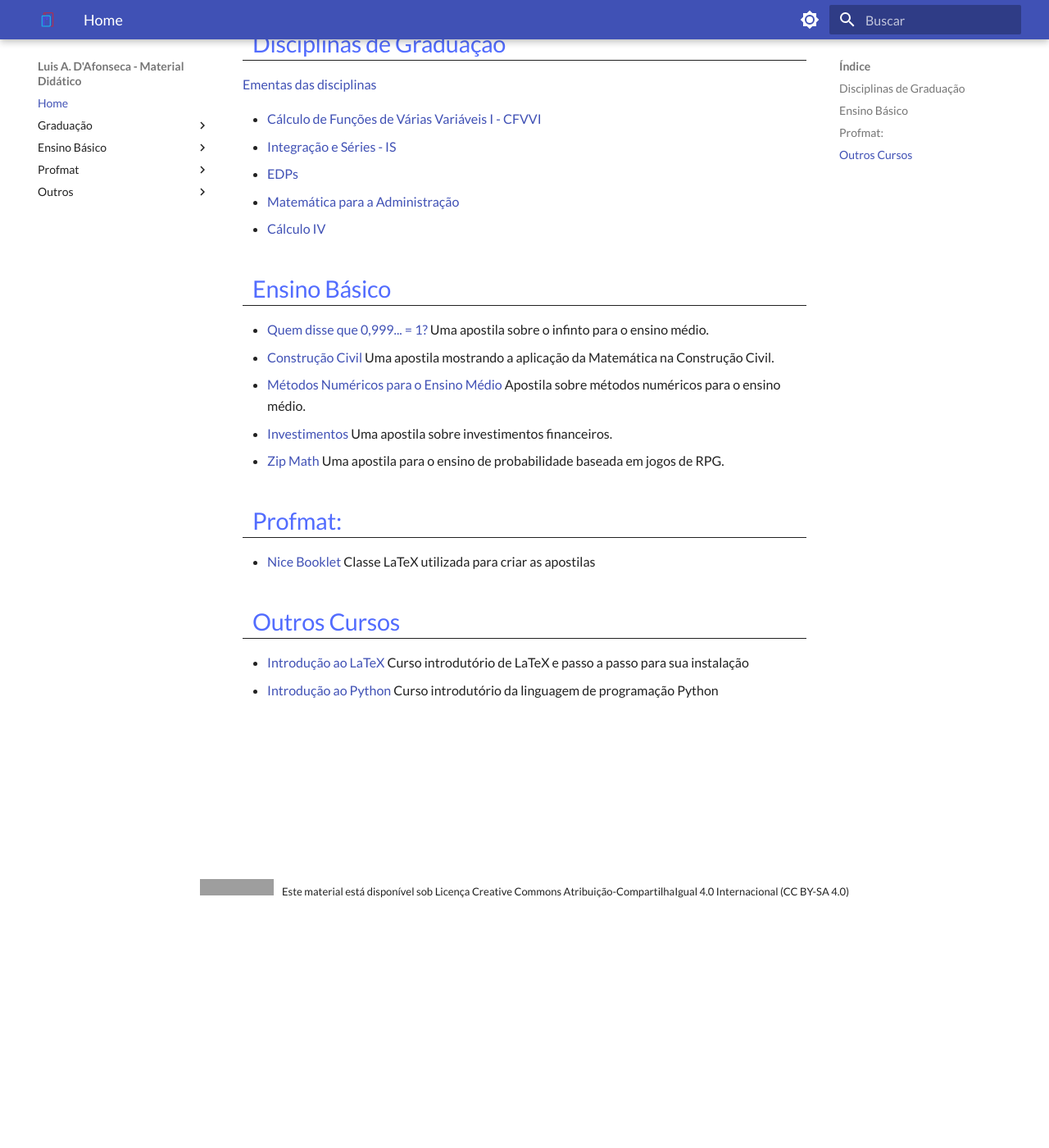
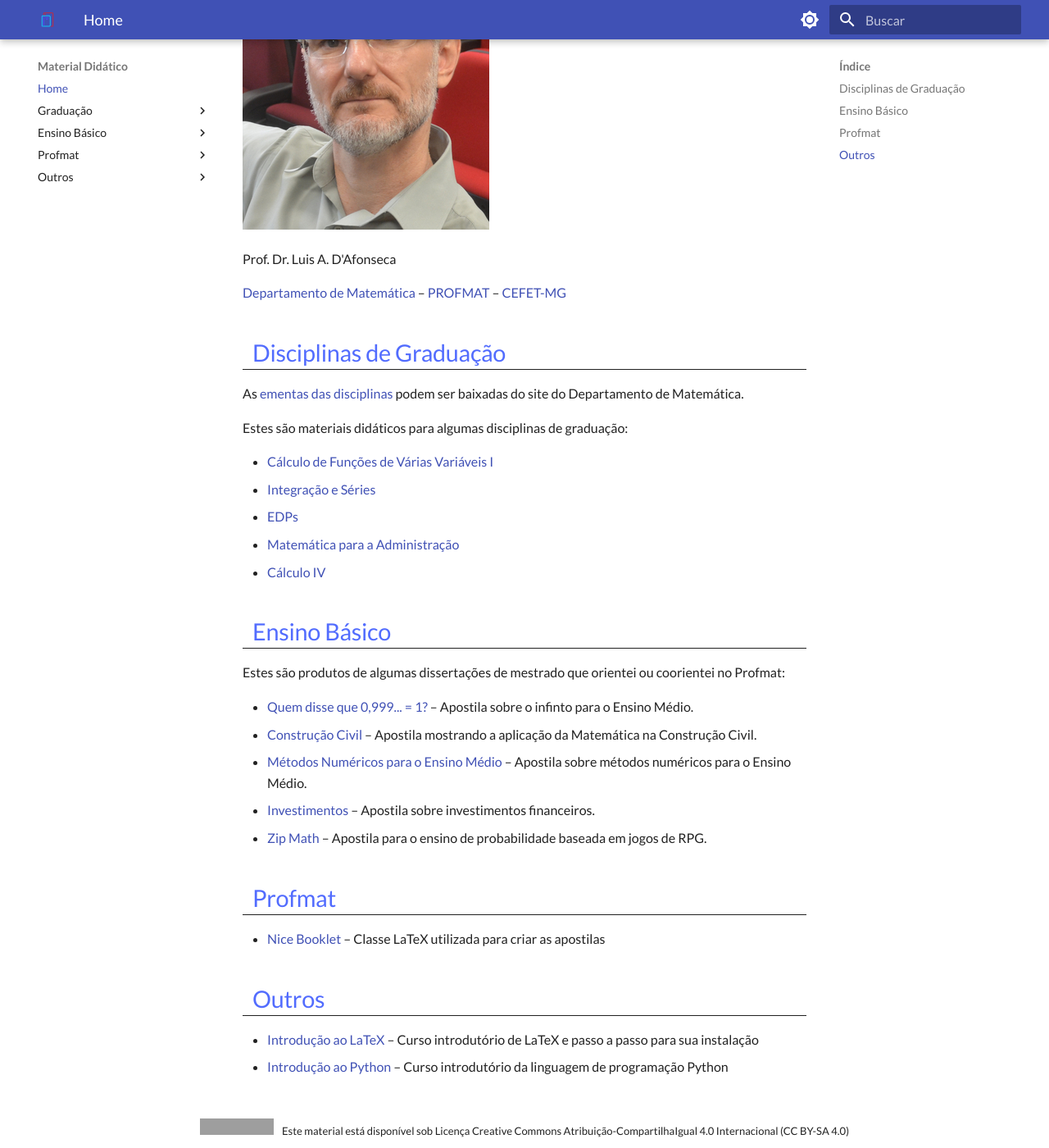
Before and after one commit to material-didatico/material-didatico.github.io, an MkDocs documentation site: the page built from docs/index.md, in a window 1280 px wide and 1400 px high, scrolled down 292 px. Shown: the whole window at 82% size. Built offline with MkDocs 1.6.1 and Material for MkDocs 9.7.7, drawn with Linux system fonts in a browser that asks for light colours; some of the changed text lies outside the part shown; grey boxes are pictures that could not be loaded.

Commit message:
Update bib files

```diff
--- a/docs/index.md
+++ b/docs/index.md
@@ -1,33 +1,41 @@
 # Material Didático
+
+![Luis](img/foto.jpg)
 
 Prof. Dr. Luis A. D'Afonseca
 
-[CEFET-MG](https://www.cefetmg.br/home) -
-[Departamento de Matemática](https://www.dm.cefetmg.br)
+[Departamento de Matemática](https://www.dm.cefetmg.br) –
+[PROFMAT](https://www.profmat.cefetmg.br) –
+[CEFET-MG](https://www.cefetmg.br/home)
 
 ## Disciplinas de Graduação
 
-[Ementas das disciplinas](https://www.dm.cefetmg.br/ensino/disciplinas/disciplinas-do-nucleo-de-matematica-grad)
+As [ementas das disciplinas](https://www.dm.cefetmg.br/ensino/disciplinas/disciplinas-do-nucleo-de-matematica-grad)
+podem ser baixadas do site do Departamento de Matemática.
 
-- [Cálculo de Funções de Várias Variáveis I - CFVVI](pages/cfvv1/index.md)
-- [Integração e Séries - IS](pages/is/index.md)
+Estes são materiais didáticos para algumas disciplinas de graduação:
+
+- [Cálculo de Funções de Várias Variáveis I](pages/cfvv1/index.md)
+- [Integração e Séries](pages/is/index.md)
 - [EDPs](pages/edp/index.md)
 - [Matemática para a Administração](pages/administracao/index.md)
 - [Cálculo IV](pages/calculo_4/index.md)
 
 ## Ensino Básico
 
-- [Quem disse que 0,999... = 1?](pages/infinito/index.md) Uma apostila sobre o infinto para o ensino médio.
-- [Construção Civil](pages/civil/index.md) Uma apostila mostrando a aplicação da Matemática na Construção Civil.
-- [Métodos Numéricos para o Ensino Médio](pages/met_num_medio/index.md) Apostila sobre métodos numéricos para o ensino médio.
-- [Investimentos](pages/investimentos/index.md) Uma apostila sobre investimentos financeiros.
-- [Zip Math](pages/zip_math/index.md) Uma apostila para o ensino de probabilidade baseada em jogos de RPG.
+Estes são produtos de algumas dissertações de mestrado que orientei ou coorientei no Profmat:
 
-## Profmat:
+- [Quem disse que 0,999... = 1?](pages/infinito/index.md)               – Apostila sobre o infinto para o Ensino Médio.
+- [Construção Civil](pages/civil/index.md)                              – Apostila mostrando a aplicação da Matemática na Construção Civil.
+- [Métodos Numéricos para o Ensino Médio](pages/met_num_medio/index.md) – Apostila sobre métodos numéricos para o Ensino Médio.
+- [Investimentos](pages/investimentos/index.md)                         – Apostila sobre investimentos financeiros.
+- [Zip Math](pages/zip_math/index.md)                                   – Apostila para o ensino de probabilidade baseada em jogos de RPG.
 
-- [Nice Booklet](pages/booklet/index.md) Classe LaTeX utilizada para criar as apostilas
+## Profmat
 
-## Outros Cursos
+- [Nice Booklet](pages/booklet/index.md) – Classe LaTeX utilizada para criar as apostilas
 
-- [Introdução ao LaTeX](pages/latex/latex.md) Curso introdutório de LaTeX e passo a passo para sua instalação
-- [Introdução ao Python](pages/python/index.md) Curso introdutório da linguagem de programação Python
+## Outros
+
+- [Introdução ao LaTeX](pages/latex/latex.md)   – Curso introdutório de LaTeX e passo a passo para sua instalação
+- [Introdução ao Python](pages/python/index.md) – Curso introdutório da linguagem de programação Python
--- a/docs/pages/is/is.bib
+++ b/docs/pages/is/is.bib
@@ -1,10 +1,10 @@
 
 @online{LUIS_ALBERTO_DAFONSECA:INTGRAIS_E_SERIES,
   author  = {Luis Alberto D'Afonseca
-        and Jônathas Douglas Santos de Oliveira},
+             and Jônathas Douglas Santos de Oliveira},
   title   = {Integração e Séries},
   year    = {2023},
   date    = {2023-08-07},
-  url     = {https://sites.google.com/view/prof-luis-dafonseca/gradua%C3%A7%C3%A3o/Integrais-e-Series},
-  urldate = {2024-10-05},
+  url     = {https://material-didatico.github.io/pages/is},
+  urldate = {2025-09-06},
 }
--- a/mkdocs.yml
+++ b/mkdocs.yml
@@ -1,5 +1,5 @@
 
-site_name: Luis A. D'Afonseca - Material Didático
+site_name: Material Didático
 site_url: https://material-didatico.github.io
 
 nav:
@@ -11,11 +11,11 @@ nav:
     - Administração:       pages/administracao/index.md
     - Cálculo IV:          pages/calculo_4/index.md
   - Ensino Básico:
-    - Infinito:         pages/infinito/index.md
-    - Construção Civil: pages/civil/index.md
-    - Métodos Numéricos para o Ensino Médio: pages/met_num_medio/index.md
-    - Investimentos:    pages/investimentos/index.md
-    - Zip Math:         pages/zip_math/index.md
+    - Infinito:          pages/infinito/index.md
+    - Construção Civil:  pages/civil/index.md
+    - Métodos Numéricos: pages/met_num_medio/index.md
+    - Investimentos:     pages/investimentos/index.md
+    - Zip Math:          pages/zip_math/index.md
   - Profmat:
     - Nice Booklet: pages/booklet/index.md
   - Outros:
```
Also changed, not shown: docs/pages/civil/civil.bib (+9 -9 lines), docs/pages/infinito/infinito.bib (+7 -6 lines), docs/pages/investimentos/investimentos.bib (+8 -6 lines), docs/pages/met_num_medio/index.md (+1 -2 lines), docs/pages/met_num_medio/met_num_medio.bib (+20 -0 lines), docs/pages/zip_math/zip_math.bib (+12 -11 lines), docs/img/foto.jpg (added).
